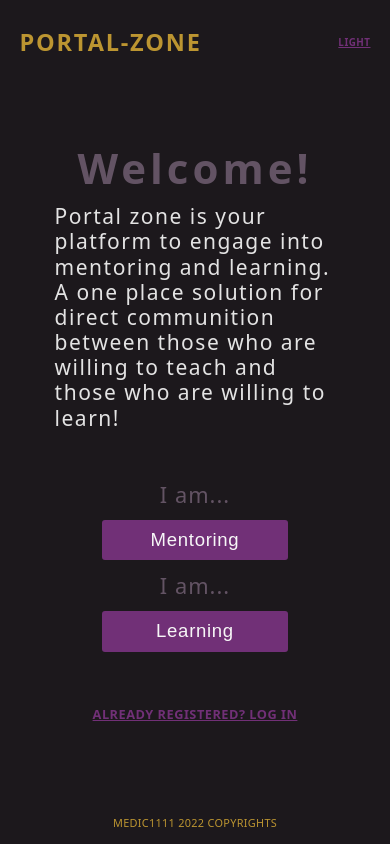
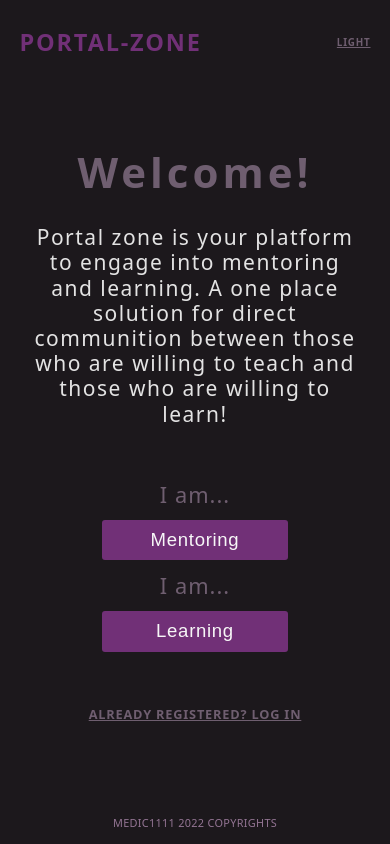
Before and after one commit to Medic1111/PORTAL-ZONE-MY-PORTAL-v2, a React (Create React App) app in the folder client/: page / in a window 390 px wide. Built offline with nearby package versions, Linux system fonts and the light colour scheme.

Commit message:
More styling to Root page

```diff
--- a/client/src/components/Footer/Footer.module.css
+++ b/client/src/components/Footer/Footer.module.css
@@ -15,4 +15,5 @@
   letter-spacing: 0.3px;
   text-transform: uppercase;
   color: rgb(188, 149, 49);
+  color: rgb(148, 117, 148);
 }
--- a/client/src/components/Header/Header.module.css
+++ b/client/src/components/Header/Header.module.css
@@ -11,6 +11,6 @@
   font-size: 2.8em;
   letter-spacing: 1.8px;
   text-transform: uppercase;
+  color: rgb(188, 149, 49);
   color: #713077;
-  color: rgb(188, 149, 49);
 }
--- a/client/src/components/Hero/Hero.module.css
+++ b/client/src/components/Hero/Hero.module.css
@@ -83,8 +83,15 @@
   }
   .h2 {
     color: #6f5d70da;
+    color: #7d6b7eda;
   }
   .identifierP {
     color: #6f5d70da;
+    color: #7d6b7eda;
+  }
+  .mainP {
+    text-align: center;
+    margin-top: 2vh;
+    max-width: 95%;
   }
 }
--- a/client/src/components/Utilities/Link/Link.module.css
+++ b/client/src/components/Utilities/Link/Link.module.css
@@ -3,13 +3,13 @@
   cursor: pointer;
   text-decoration: underline;
   text-transform: uppercase;
-  letter-spacing: 0.5px;
+  letter-spacing: 0.8px;
   color: #713077;
+  color: #7d6b7eda;
 }
 .dark:hover,
 .link:hover {
   color: #58445b;
   color: rgb(188, 149, 49);
-
   transition: 0.2s;
 }
```
Also changed, not shown: 1 other file (tests, documents, lock files or other folders).
